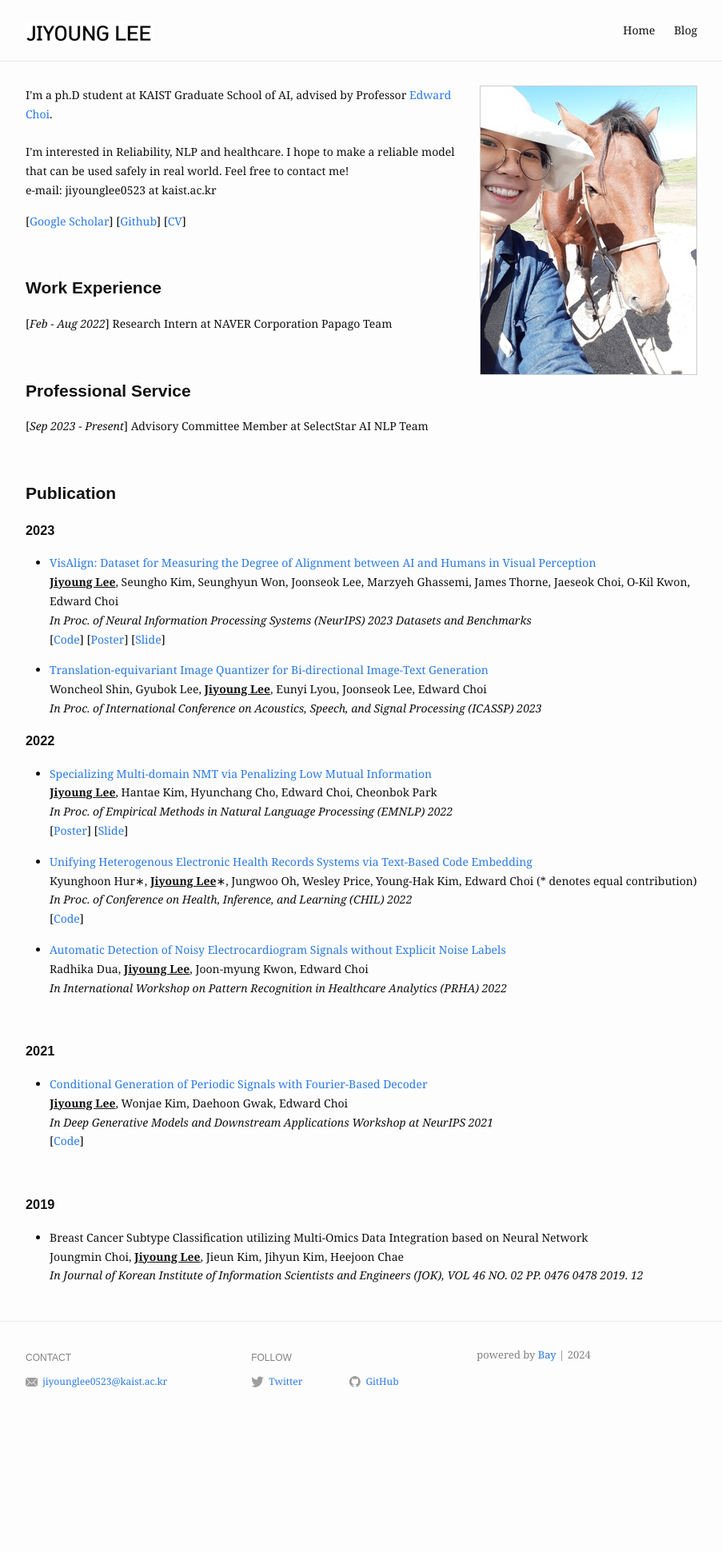
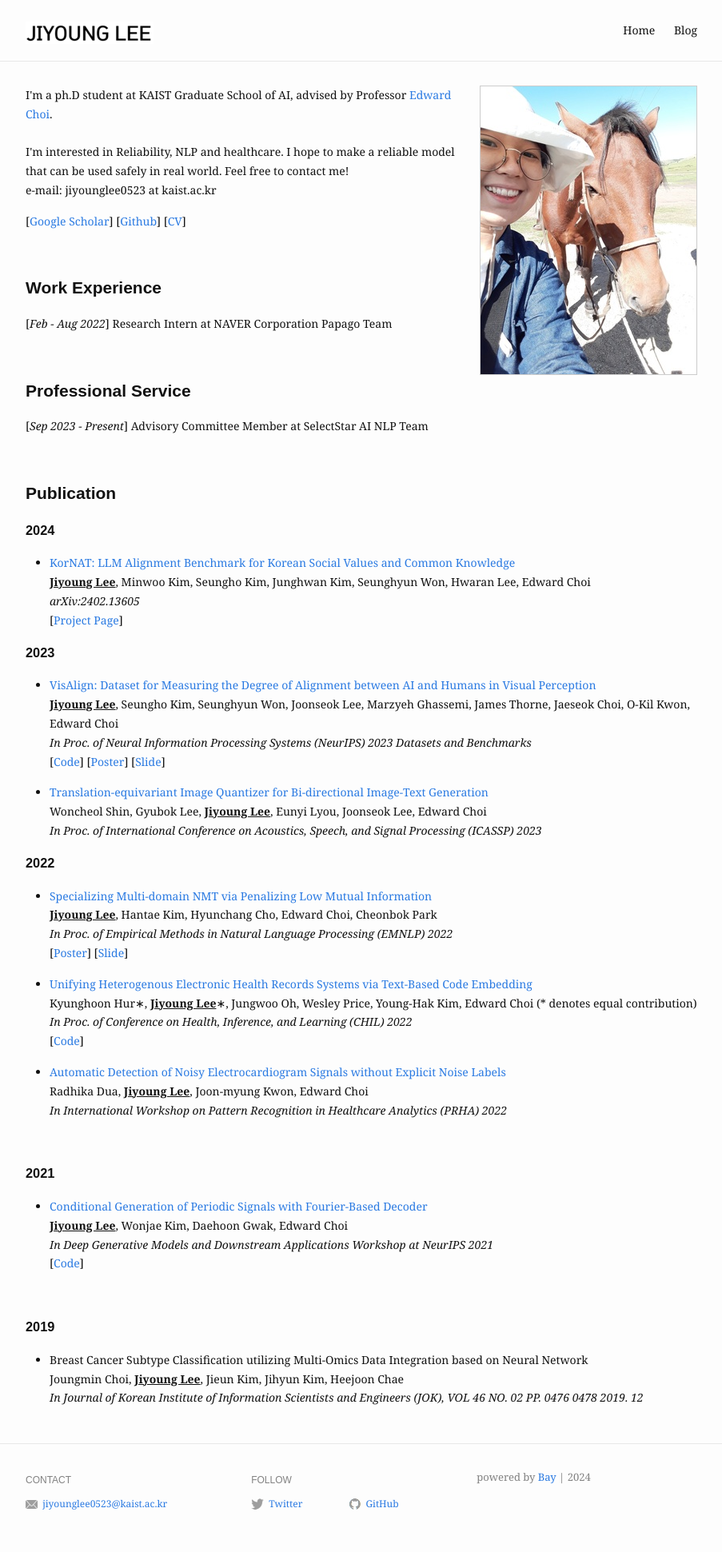
Before and after one commit to jiyounglee-0523/jiyounglee-0523.github.io, a Jekyll site: the page built from index.markdown, in a window 1280 px wide. Shown: the whole page at 80% size, without its empty margins (188-1091 px from the left). Built offline with Jekyll 4.4.1, drawn with Linux system fonts in a browser that asks for light colours; before the commit the page ends 1788 px from its top, so only the background shows below that.

Commit message:
March2024

```diff
--- a/index.markdown
+++ b/index.markdown
@@ -35,10 +35,28 @@ profile_picture:
 <p>
 <h2> <strong>Publication</strong></h2>
 </p>
+<p>
+<h3> <strong>2024</strong></h3>
+</p>
+
+<p>
+    <ul>
+    <li>
+        <a href="https://arxiv.org/abs/2402.13605">KorNAT: LLM Alignment Benchmark for Korean Social Values and Common Knowledge</a>
+        <br />
+        <b><u>Jiyoung Lee</u></b>, Minwoo Kim, Seungho Kim, Junghwan Kim, Seunghyun Won, Hwaran Lee, Edward Choi
+        <br />
+        <i>arXiv:2402.13605</i>
+        <br />
+        [<a href="https://selectstar.ai/ko/papers-national-alignment">Project Page</a>]
+        </li>
+</ul>
+</p>
 
 <p>
 <h3> <strong>2023</strong></h3>
 </p>
+
 
 <p>
     <ul>
```
